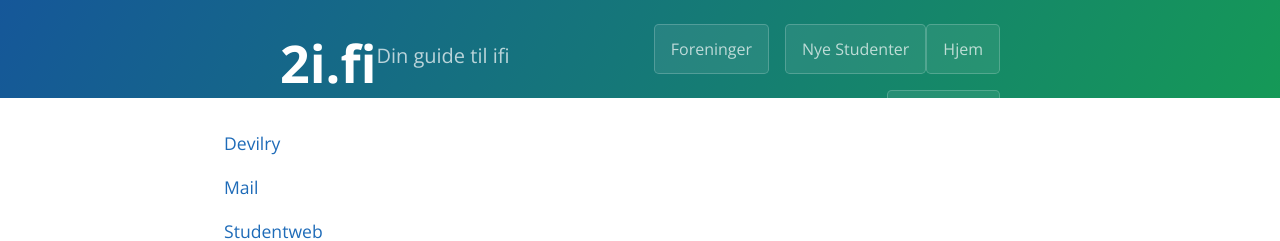
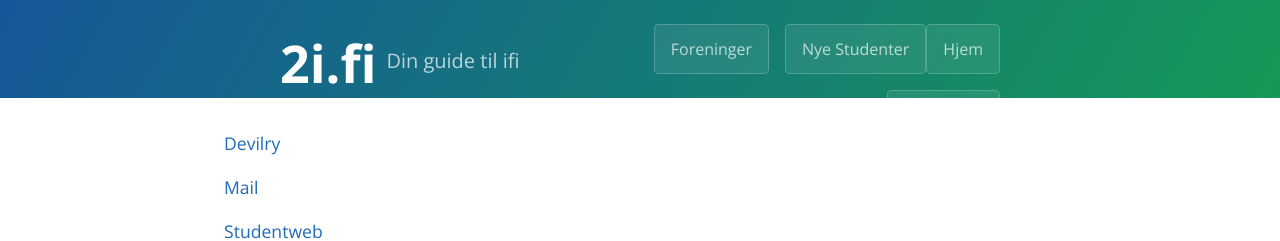
Before and after one commit to cybernetisk/2ifi.github.io, a Jekyll site: the page built from index.md, in a window 1280 px wide. Shown: the top 241 px of the page. Built offline with Jekyll 4.4.1, drawn with Linux system fonts in a browser that asks for light colours; our own code applies the rules of GitHub Pages for plain Markdown files.

Commit message:
Create jekyll-theme-cayman.scss

```diff
--- a/_sass/jekyll-theme-cayman.scss
+++ b/_sass/jekyll-theme-cayman.scss
@@ -94,10 +94,13 @@ a {
 
 .project-name {
   float: left;
+  margin-top: -15px;
 }
 
 .project-tagline {
   float: left;
+  margin-left: 10px;
+  margin-top: 22px;
 }
 
 .top-link {
```
